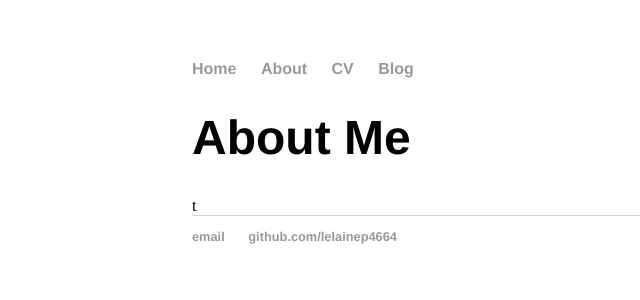
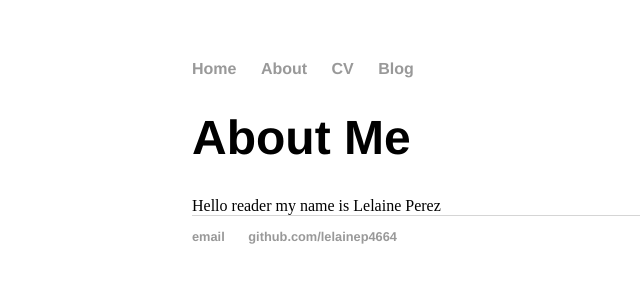
Before and after one commit to lelainep4664/lelainep4664.github.io, a Jekyll site: the page built from about/index.html, in a window 1280 px wide. Shown: the top 300 px of the page, without its empty margins (0-640 px from the left). Built offline with Jekyll 4.4.1, drawn with Linux system fonts in a browser that asks for light colours.

Commit message:
Update index.html

```diff
--- a/about/index.html
+++ b/about/index.html
@@ -3,4 +3,4 @@ layout: default
 title: About Me
 ---
 <h1>{{ page.title }}</h1>
-t
+Hello reader my name is Lelaine Perez
```
